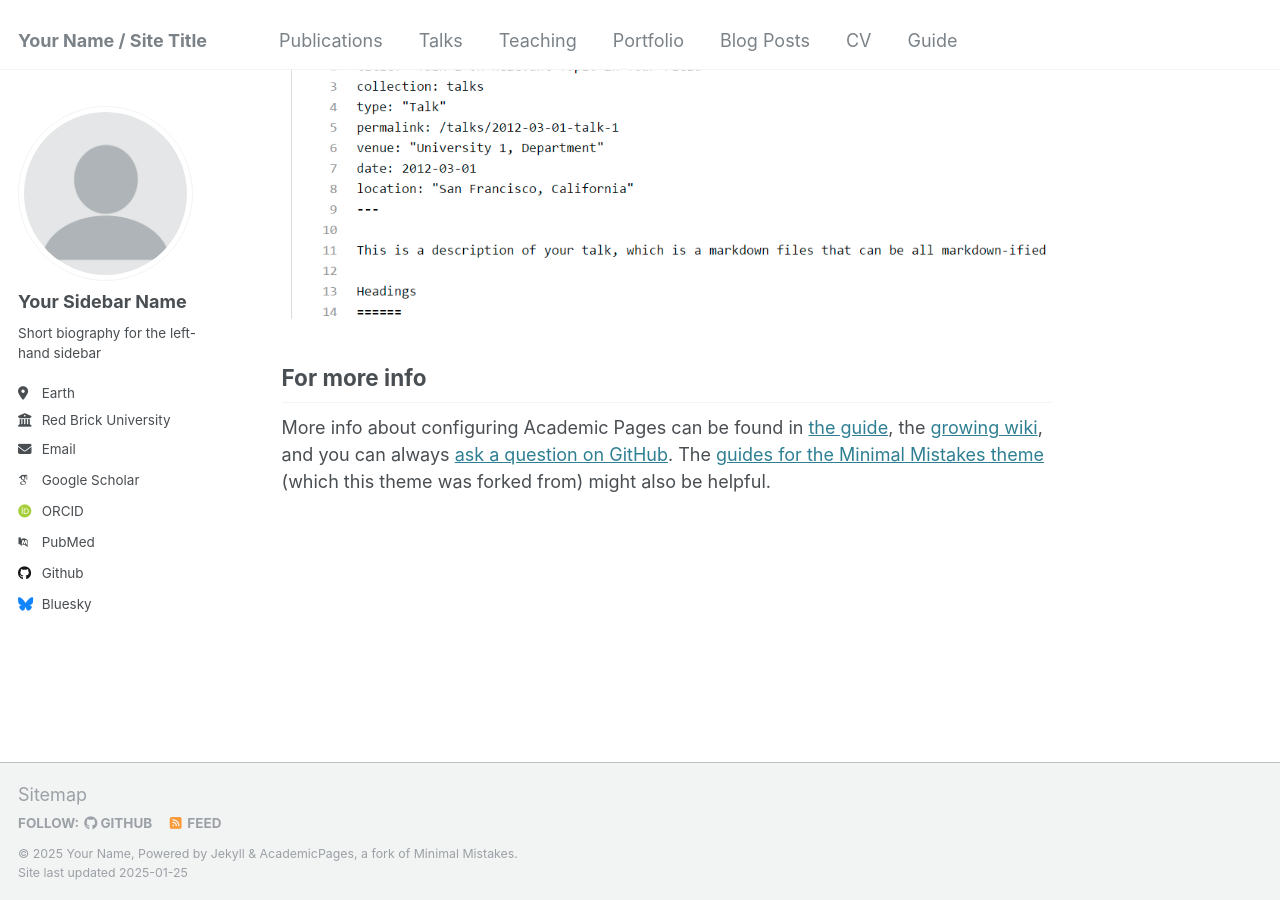
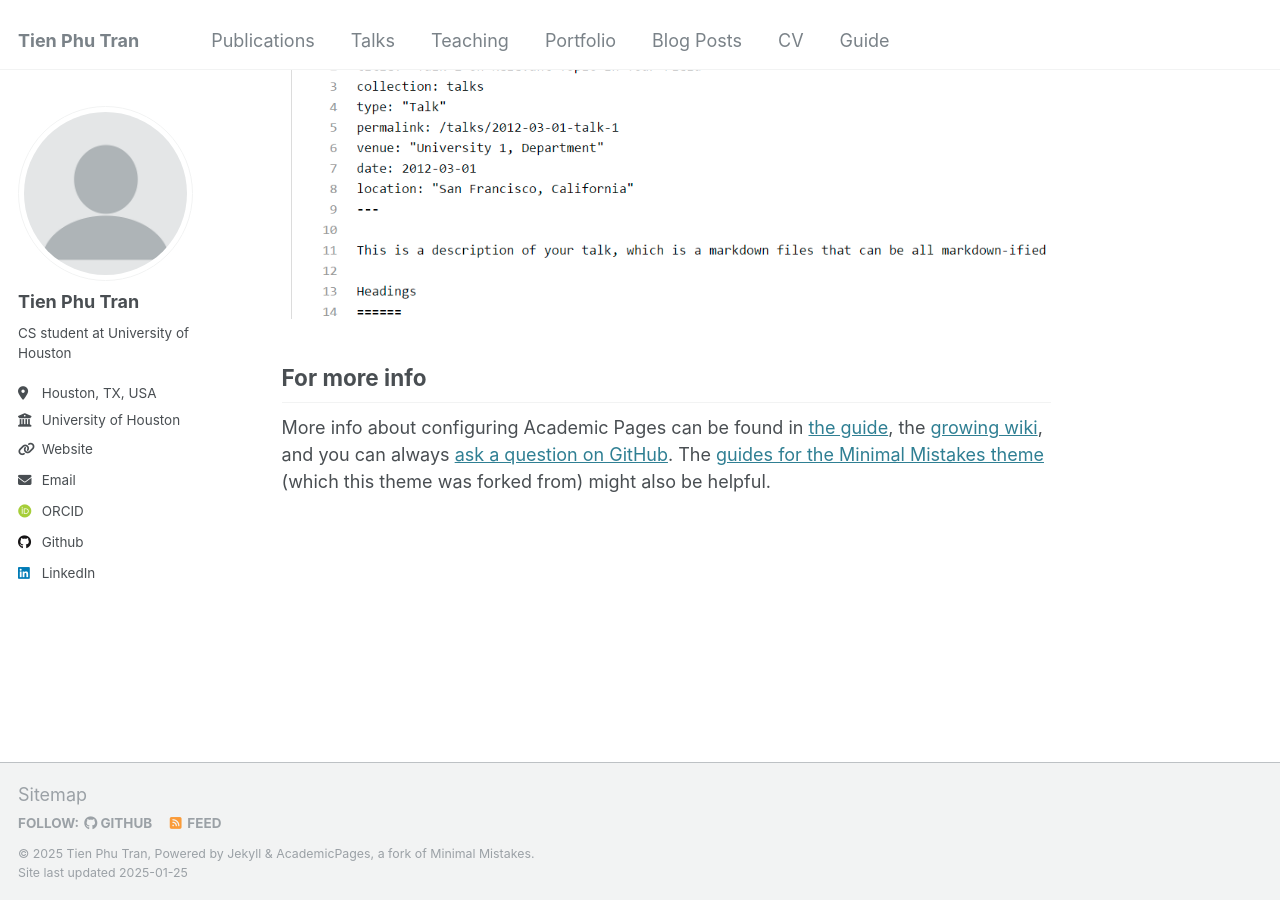
Before and after one commit to TienPhuTran/tienphutran.github.io, a Jekyll site: the page built from _pages/about.md, in a window 1280 px wide and 900 px high, scrolled down 2643 px. Built offline with Jekyll 4.4.1, drawn with Linux system fonts in a browser that asks for light colours; some web fonts are replaced.

Commit message:
Update connected links

```diff
--- a/_config.yml
+++ b/_config.yml
@@ -8,13 +8,13 @@
 
 # Basic Site Settings
 locale                   : "en-US"
-title                    : "Your Name / Site Title"
+title                    : "Tien Phu Tran"
 title_separator          : "-"
-name                     : &name "Your Name"
+name                     : &name "Tien Phu Tran"
 description              : &description "personal description"
-url                      : https://academicpages.github.io # the base hostname & protocol for your site e.g. "https://[your GitHub username].github.io"
+url                      : https://tienphutran.github.io/ # the base hostname & protocol for your site e.g. "https://[your GitHub username].github.io"
 baseurl                  : "" # the subpath of your site, e.g. "/blog"
-repository               : "academicpages/academicpages.github.io"
+repository               : "TienPhuTran/tienphutran.github.io"
 
 # Site Author - The following control what appear as part of the author content on the side bar.
 #               If a field is blank the icon and link will not appear, otherwise it will be shown.
@@ -22,21 +22,21 @@ repository               : "academicpages/academicpages.github.io"
 author:
   # Biographic information
   avatar           : "profile.png"
-  name             : "Your Sidebar Name"
-  pronouns         : # example: "she/her"
-  bio              : "Short biography for the left-hand sidebar"
-  location         : "Earth"
-  employer         : "Red Brick University"
-  uri              : # URL
-  email            : "none@example.org"
+  name             : "Tien Phu Tran"
+  pronouns         : # "He/Him"
+  bio              : "CS student at University of Houston"
+  location         : "Houston, TX, USA"
+  employer         : "<a href='https://www.uh.edu/nsm/computer-science/' target='_blank' style='display:inline;'>University of Houston</a>"
+  uri              : "https://www.uh.edu/nsm/computer-science/"
+  email            : "phu27312345@gmail.com"
 
   # Academic websites
   arxiv            : # URL - Update with the correct link to your profile
-  googlescholar    : "https://scholar.google.com/citations?user=PS_CX0AAAAAJ"
+  googlescholar    : # URL
   impactstory      : # URL
   orcid            : "http://orcid.org/yourorcidurl"
   semantic         : # URL
-  pubmed           : "https://www.ncbi.nlm.nih.gov/pubmed/?term=john+snow"
+  pubmed           : # URL
   researchgate     : # URL
   scopus           : # URL
 
@@ -44,12 +44,12 @@ author:
   bitbucket        : # Username - Update with your username on the site
   codepen          : # Username
   dribbble         : # Username
-  github           : "academicpages"
+  github           : "TienPhuTran"
   kaggle           : # Username
   stackoverflow    : # User number or user number and name (i.e., use "1" or "1/jeff-atwood")
 
   # Social media
-  bluesky          : "bsky.app" # Replace this with you Bluesky username
+  bluesky          : # Replace this with you Bluesky username
   facebook         : # Username
   flickr           : # Username
   foursquare       : # Username
@@ -58,7 +58,7 @@ author:
   keybase          : # Username
   instagram        : # Username
   lastfm           : # Username
-  linkedin         : # Username
+  linkedin         : "tien-phu-tran-aa702a247"
   mastodon         : # URL
   medium           : # URL
   pinterest        : # Username
```
